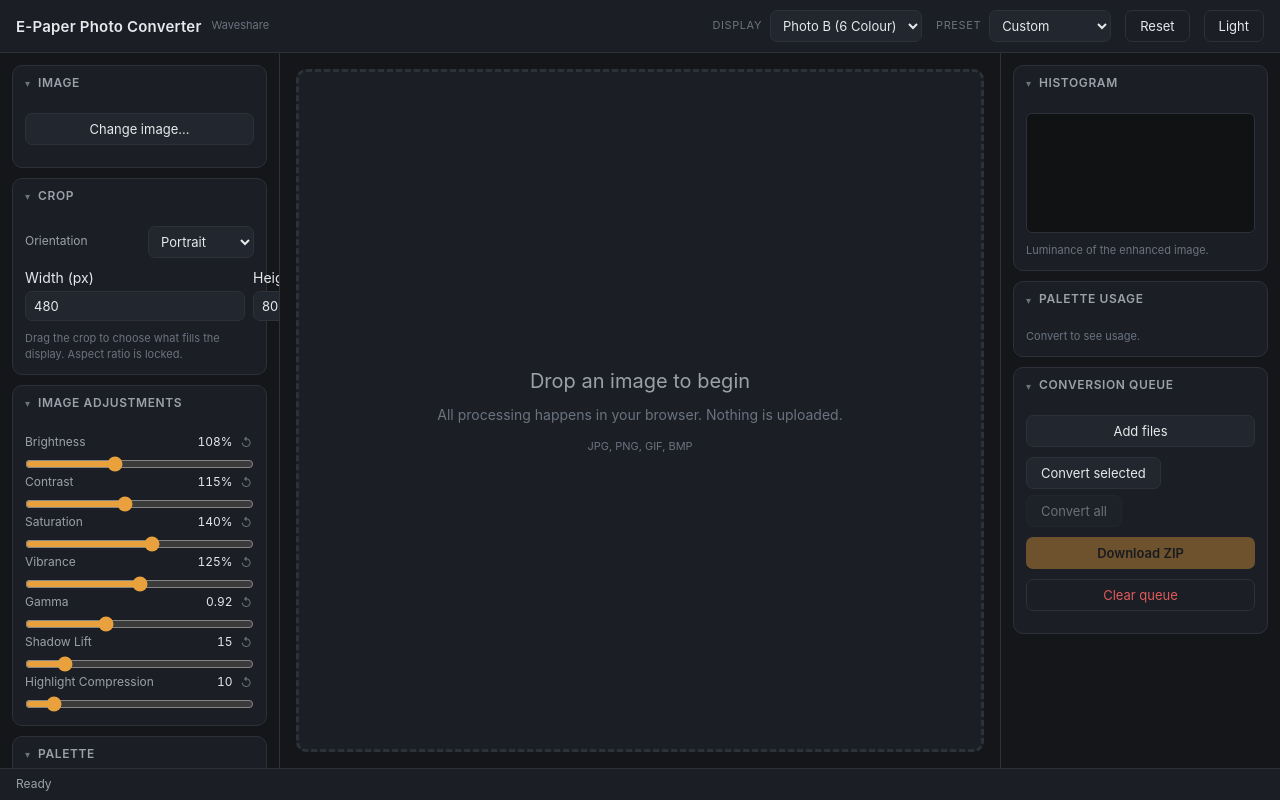
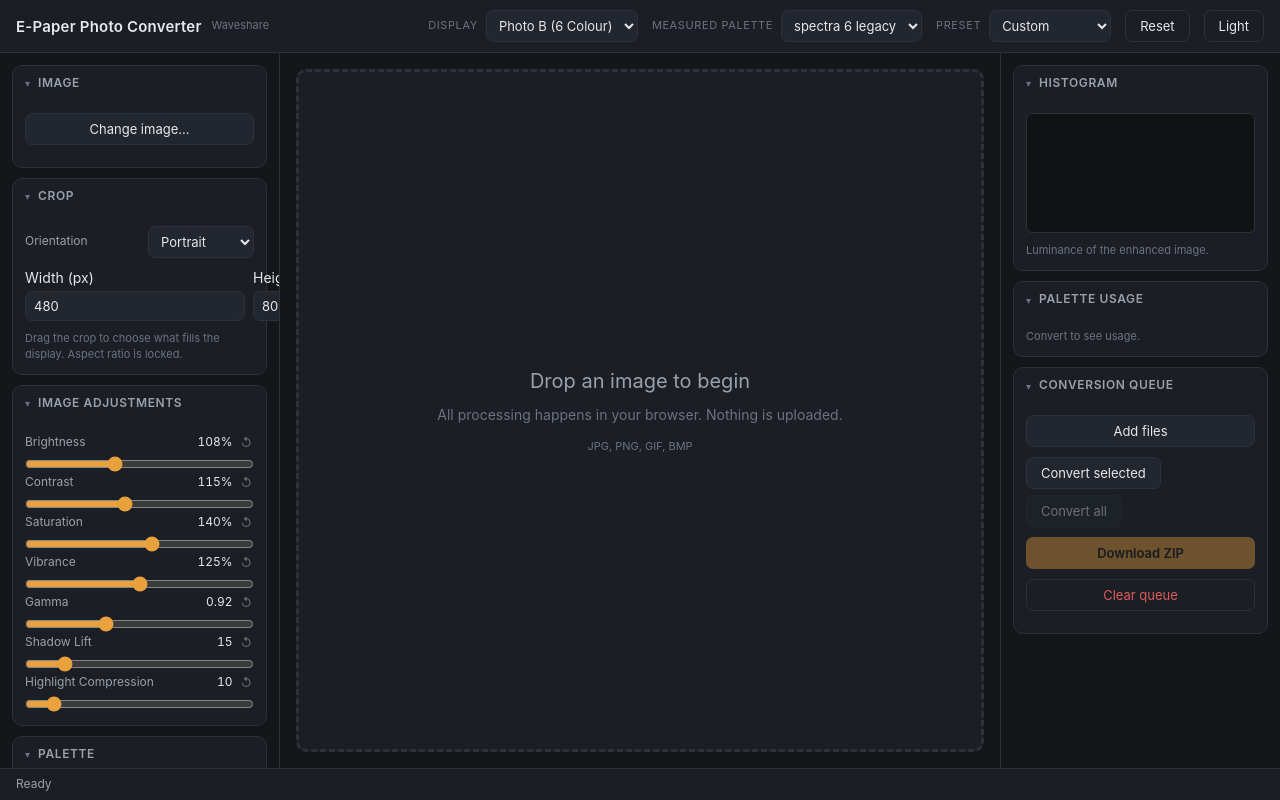
Before and after one commit to kod2nd/img-to-bitmap-waveshare, a plain HTML site: page index.html in a window 1280 px wide. Drawn offline with Linux system fonts and the light colour scheme.

Commit message:
Add PhotoB measured-palette selector (spectra 6 legacy / spectra 6)
- New PHOTO_B_MEASURED_PALETTES config with two calibrated options
- Toolbar dropdown between Profile and Preset selectors
- Shows only for photoB/custom profiles
- Persists via localStorage (saveSettings/loadSettings)
- Preview re-dithers on change; exported BMP stays byte-exact device colors
- Hard constraints respected: device palette untouched, BMP format unchanged

```diff
--- a/index.html
+++ b/index.html
@@ -335,6 +335,10 @@
     <div class="tb-group">
       <label class="tb-label" for="profileSelect">Display</label>
       <select id="profileSelect"></select>
+    </div>
+    <div class="tb-group" id="measuredPaletteWrap">
+      <label class="tb-label" for="measuredPaletteSelect">Measured palette</label>
+      <select id="measuredPaletteSelect"></select>
     </div>
     <div class="tb-group">
       <label class="tb-label" for="presetSelect">Preset</label>
@@ -640,6 +644,31 @@
       }
     };
 
+    const PHOTO_B_MEASURED_PALETTES = {
+      'spectra 6 legacy': {
+        label: 'spectra 6 legacy',
+        colors: [
+          [25, 30, 33],      // Black
+          [232, 232, 232],   // White
+          [239, 222, 68],    // Yellow
+          [178, 19, 24],     // Red
+          [33, 87, 186],     // Blue
+          [18, 95, 32]       // Green
+        ]
+      },
+      'spectra 6': {
+        label: 'spectra 6',
+        colors: [
+          [31, 34, 38],      // Black
+          [185, 199, 201],   // White
+          [193, 187, 30],    // Yellow
+          [98, 32, 30],      // Red
+          [35, 63, 142],     // Blue
+          [53, 86, 58]       // Green
+        ]
+      }
+    };
+
     const DITHER_DEFAULTS = { algorithm: 'floyd', strength: 80, serpentine: true };
 
     const PRESETS = {
@@ -772,7 +801,8 @@
       width: 480,
       height: 800,
       autoDetail: 50,
-      presetId: ''
+      presetId: '',
+      photoBMeasuredPalette: 'spectra 6 legacy'
     };
 
     // -- Magic numbers extracted to named constants --
@@ -845,6 +875,7 @@
     const $ = id => document.getElementById(id);
     const UI = {
       profileSelect: $('profileSelect'), presetSelect: $('presetSelect'), resetBtn: $('resetBtn'), themeBtn: $('themeBtn'),
+      measuredPaletteSelect: $('measuredPaletteSelect'), measuredPaletteWrap: $('measuredPaletteWrap'),
       dropZone: $('emptyState'), changeImageBtn: $('changeImageBtn'), fileInput: $('fileInput'), imageInfo: $('imageInfo'),
       orientation: $('orientation'), widthInput: $('widthInput'), heightInput: $('heightInput'),
       adjustControls: $('adjustControls'), autoSummary: $('autoSummary'), autoDetailWrap: $('autoDetailWrap'), autoDetail: $('ctl_autoDetail'), autoDetailVal: $('adjVal_autoDetail'), paletteList: $('paletteList'),
@@ -2057,6 +2088,7 @@
       applyThemeToUI();
       buildProfileSelect();
       buildPresetSelect();
+      buildMeasuredPaletteSelect();
       UI.orientation.value = STATE.settings.orientation;
       UI.widthInput.value = STATE.settings.width;
       UI.heightInput.value = STATE.settings.height;
@@ -2173,6 +2205,15 @@
     UI.profileSelect.addEventListener('change', () => {
       STATE.settings.profileId = UI.profileSelect.value;
       markCustomPreset();
+      buildPaletteList();
+      buildMeasuredPaletteSelect();
+      saveSettings();
+      scheduleRender();
+    });
+
+    UI.measuredPaletteSelect.addEventListener('change', () => {
+      STATE.settings.photoBMeasuredPalette = UI.measuredPaletteSelect.value;
+      applyMeasuredPaletteToProfile(STATE.settings.profileId);
       buildPaletteList();
       saveSettings();
       scheduleRender();
@@ -2297,6 +2338,36 @@
       });
     });
 
+    function buildMeasuredPaletteSelect() {
+      const profileId = STATE.settings.profileId;
+      const wrap = $('measuredPaletteWrap');
+      const select = $('measuredPaletteSelect');
+      if (profileId === 'photoB' || profileId === 'custom') {
+        wrap.classList.remove('hidden');
+        select.innerHTML = '';
+        for (const key of Object.keys(PHOTO_B_MEASURED_PALETTES)) {
+          const opt = document.createElement('option');
+          opt.value = key;
+          opt.textContent = PHOTO_B_MEASURED_PALETTES[key].label;
+          select.appendChild(opt);
+        }
+        select.value = STATE.settings.photoBMeasuredPalette || 'spectra 6 legacy';
+        applyMeasuredPaletteToProfile(profileId);
+      } else {
+        wrap.classList.add('hidden');
+      }
+    }
+
+    function applyMeasuredPaletteToProfile(profileId) {
+      const key = STATE.settings.photoBMeasuredPalette || 'spectra 6 legacy';
+      const measured = PHOTO_B_MEASURED_PALETTES[key];
+      if (!measured) return;
+      const profile = STATE.profiles[profileId];
+      if (!profile) return;
+      const names = ['Black', 'White', 'Yellow', 'Red', 'Blue', 'Green'];
+      profile.palette = measured.colors.map((rgb, i) => ({ name: names[i], rgb }));
+    }
+
     /* ================= Init ================= */
     function init() {
       const loaded = loadSettings();
```
